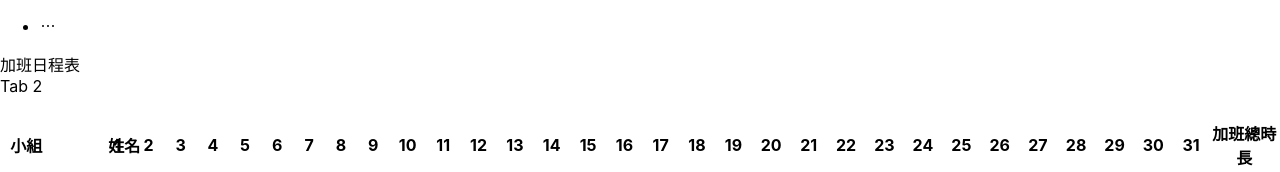
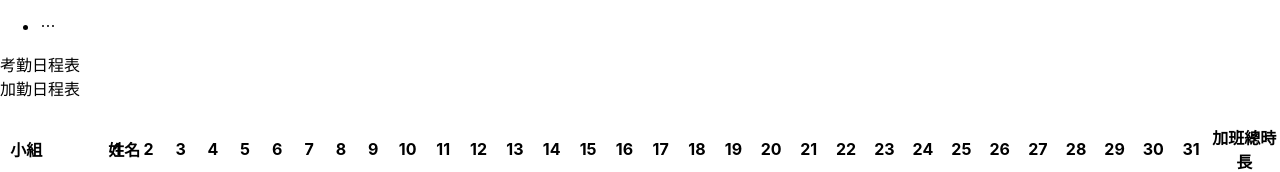
Before and after one commit to LawrenceLizhilin/webClassProject, a React (Create React App) app in the folder frontend/: page /Timetable in a window 1280 px wide. Shown: the top 172 px of the page. Built offline with nearby package versions, Linux system fonts and the light colour scheme.

Commit message:
change style

```diff
--- a/frontend/src/Timetable.js
+++ b/frontend/src/Timetable.js
@@ -57,6 +57,7 @@ export default function Timetable() {
             <div>
                 <div className='Menu'>
                     <Menu mode="horizontal" theme='dark'>
+                        <Menu.Item key="Word" disabled>欢迎,lawrence!</Menu.Item>
                         <Menu.Item key="Card" icon={<DesktopOutlined />} onClick={function () {
                             setCardVisible(true);
                         }}>
@@ -83,12 +84,12 @@ export default function Timetable() {
                         </SubMenu>
                     </Menu>
                 </div>
-                <div>
+                <div className="Modals">
                     <Modal title="打卡上班" visible={cardVisible} footer={[
                         <Button onClick={function () {
                             setCardVisible(false);
                         }}>取消</Button>,
-                        <Button onClick={function(){
+                        <Button type="primary" onClick={function(){
                             setCardVisible(false);
                             message.info("打卡成功!");
                         }}>確認打卡</Button>
@@ -110,12 +111,12 @@ export default function Timetable() {
             </div>
             <div>
                 <Tabs defaultActiveKey="1">
-                    <TabPane tab="加班日程表" key="1">
+                    <TabPane tab="考勤日程表" key="1">
                         <Table columns={memorizedColumns} scroll={{ x: 'max-content', y: 800 }}
                             pagination={false}
                             bordered />
                     </TabPane>
-                    <TabPane tab="Tab 2" key="2">
+                    <TabPane tab="加勤日程表" key="2">
                         Content of Tab Pane 2
                     </TabPane>
 
```
